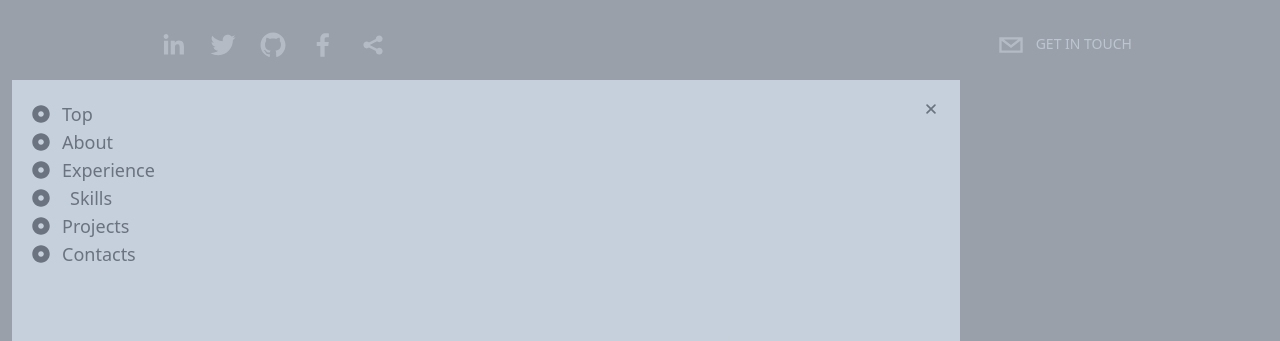
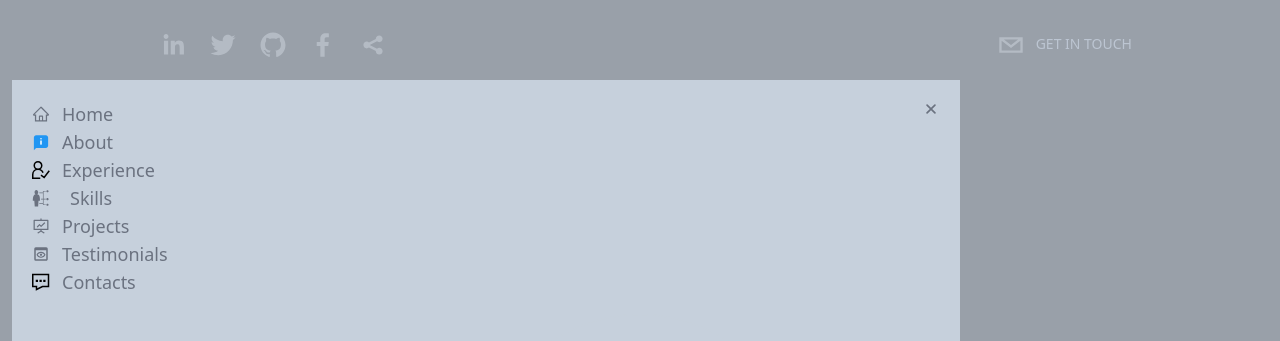
Before and after one commit to joffreynk/joffrey-s-portfolio, a Next.js app: page / in a window 1280 px wide. Both pictures are taken after a click on the button 30 px from the left and 98 px from the top of the page. Shown: the top 341 px of the page. Built offline with nearby package versions, Linux system fonts and the light colour scheme.

Commit message:
add icons to the menu

```diff
--- a/components/Introduction.js
+++ b/components/Introduction.js
@@ -3,6 +3,11 @@ import {BiMenu} from "react-icons/bi";
 import {IoClose} from 'react-icons/io5';
 import { useState } from "react";
 import {FaDotCircle} from 'react-icons/fa';
+import {AiOutlineHome, AiOutlineFundProjectionScreen} from 'react-icons/ai';
+import {GrUserExpert, GrContact} from 'react-icons/gr';
+import {GiSkills} from 'react-icons/gi';
+import {FcAbout} from 'react-icons/fc';
+import {MdOutlinePreview} from 'react-icons/md';
 import Image from "next/image";
 import Link from "next/link";
 import BackgroundCircle from "./BackgroundCircle";
@@ -22,28 +27,32 @@ const Introduction = () => {
       <div className=" fixed z-50 top-0 left-0 right-0 bottom-0 text-lg  bg-slate-300 bg-opacity-70 ">
         <div className=" fixed top-20 left-3 right-1/4 bottom-0  flex justify-between items-start text-gray-500  bg-slate-300 p-5 bg-opacity-90">
           <div>
-          <Link href="#top" className="flex gap-3 items-center">
-            <FaDotCircle className="bull-dot" />
-            <button className={`introButtons  hidden sm:block capitalize`}>top</button>
+          <Link href="#home" className="flex gap-3 items-center">
+            <AiOutlineHome className="bull-dot" />
+            <button className={`introButtons  hidden sm:block capitalize`}>Home</button>
           </Link>
           <Link href="#about" className="flex gap-3  items-center">
-          <FaDotCircle className="bull-dot" />
+          <FcAbout className="bull-dot" />
             <button className={`introButtons hidden sm:block capitalize`}>about</button>
           </Link>
           <Link href="#experience" className="flex gap-3 items-center">
-          <FaDotCircle className="bull-dot" />
+          <GrUserExpert className="bull-dot" />
             <button className={`introButtons hidden sm:block capitalize`}>experience</button>
           </Link>
           <Link href="#skills" className="flex gap-5  items-center">
-          <FaDotCircle className="bull-dot" />
+          <GiSkills className="bull-dot" />
             <button className={`introButtons hidden sm:block capitalize`}>skills</button>
           </Link>
           <Link href="#projects" className="flex gap-3 items-center">
-          <FaDotCircle className="bull-dot" />
+          <AiOutlineFundProjectionScreen className="bull-dot" />
             <button className="introButtons hidden sm:block capitalize">projects</button>
           </Link>
+          <Link href="#testimonials" className="flex gap-3 items-center">
+          <MdOutlinePreview className="bull-dot" />
+            <button className="introButtons hidden sm:block capitalize">Testimonials</button>
+          </Link>
           <Link href="#contacts" className="flex gap-3 items-center">
-          <FaDotCircle className="bull-dot" />
+          <GrContact className="bull-dot" />
             <button className="introButtons hidden sm:block capitalize">Contacts</button>
           </Link>
           </div>
```
